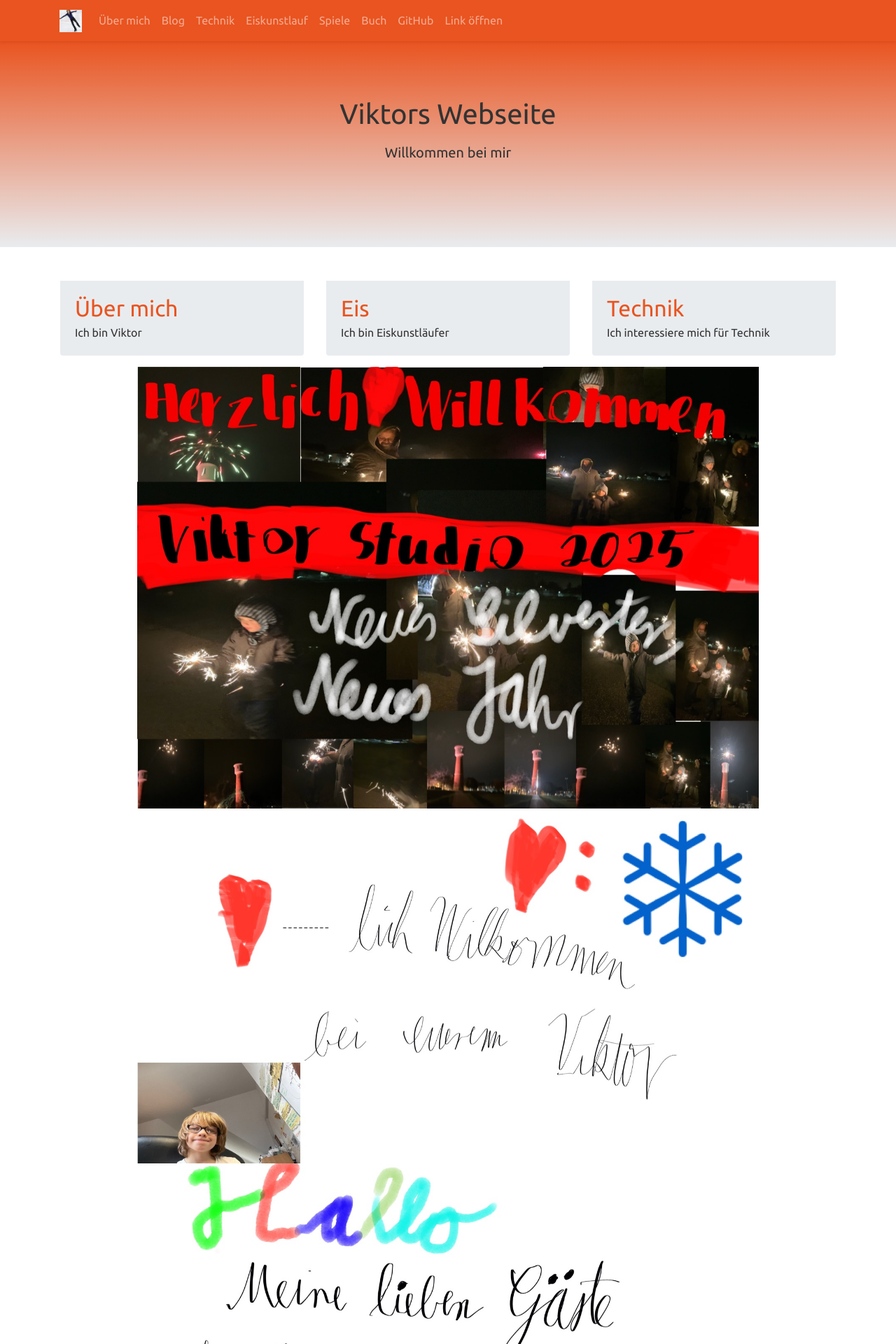
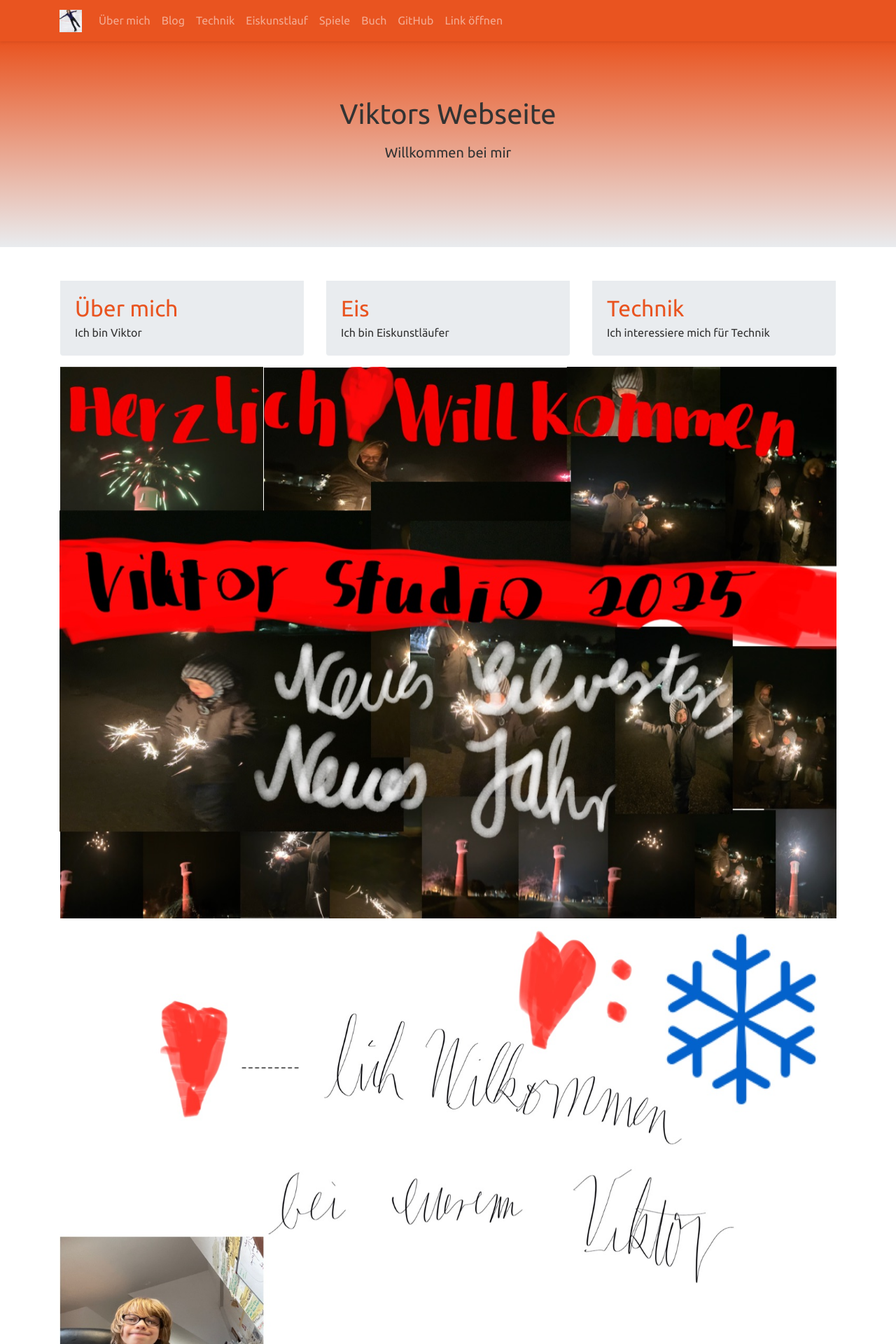
Before and after one commit to viktor-chiarcos/viktor-chiarcos.github.io, a Jekyll site: the page built from index.md, in a window 1280 px wide. Shown: the top 1920 px of the page at 70% size. Built offline with Jekyll 4.4.1, drawn with Linux system fonts in a browser that asks for light colours.

Commit message:
zentriert und skaliert

```diff
--- a/index.md
+++ b/index.md
@@ -78,7 +78,7 @@ feature_rows:
 -->
 
 <div style="text-align: center;">
-        <img src="Entwurf/Viktor-Studio-2025.jpg" alt="Bild: Frohes Neues Jahr!" style="width: 80%" />
+        <img src="Entwurf/Viktor-Studio-2025.jpg" alt="Bild: Frohes Neues Jahr!" style="width: 100%" />
 </div>
 
 
@@ -87,7 +87,7 @@ feature_rows:
 -->
 
 <div style="text-align: center;">
-        <img src="Entwurf/herzlich-willkommen.jpg" alt="Bild: Herzlich Willkommen!" style="width: 80%" />
+        <img src="Entwurf/herzlich-willkommen.jpg" alt="Bild: Herzlich Willkommen!" style="width: 100%" />
 </div>
 
 <!--
@@ -95,7 +95,7 @@ feature_rows:
 -->
 
 <div style="text-align: center;">
-        <img src="Entwurf/hallo.jpg" alt="Bild: Hallo liebe Gäste" style="width: 80%" />
+        <img src="Entwurf/hallo.jpg" alt="Bild: Hallo liebe Gäste" style="width: 100%" />
 </div>
 
 
```
